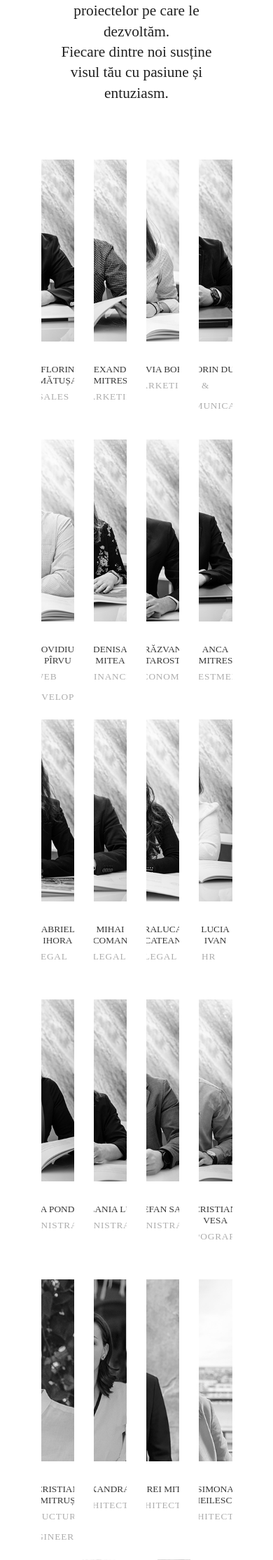
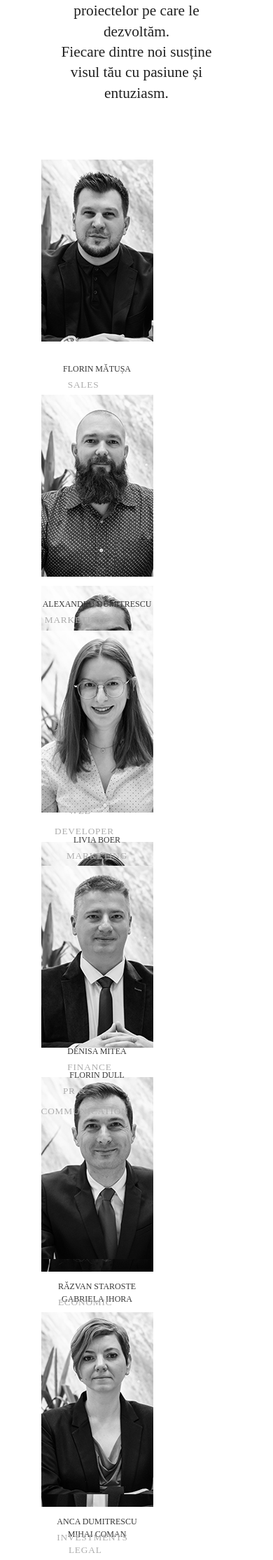
Before and after one commit to OvidiuTim/Novarion_v2, a PHP site: page /main.html in a window 390 px wide; the page is wider, and only the part inside the window is pictured. Shown: the part 3981-6210 px from the top of that part at 70% size. Run offline with PHP 8.4, Linux system fonts and the light colour scheme.

Commit message:
Jun 20_1
Responsive ready: only team to fix !

```diff
--- a/main.html
+++ b/main.html
@@ -344,7 +344,7 @@
 
 				<div class="sixthrow">
 
-					<div class="memberBox">
+					<div class="memberBox" id="memberBoxInv">
 						<div class="nameJob">
 							<h5 class="name"></h5>
 							<p class="Job"></p>
@@ -369,7 +369,7 @@
 						</div>
 					</div>
 
-					<div class="memberBox" >
+					<div class="memberBox" id="memberBoxInv" >
 						<div class="nameJob">
 							<h5 class="name"></h5>
 							<p class="Job"></p>
--- a/style.css
+++ b/style.css
@@ -550,7 +550,7 @@ header .btnProjects:hover{
 .teamTable{
     display: flex;
     flex-direction: column;
-    justify-content: start;
+    justify-content: space-betwee;
     align-items: center;
 }
 .onerow{
@@ -636,11 +636,51 @@ p.description{
     padding: 0;
     margin: 0;
 }
-#memberBox{
+
+
+    /*when clicked florin*/
+#memberBox.open{
+    cursor: pointer;
+    filter: grayscale(0%);
+    max-height: 50rem;
+}
+#memberBox.open .description{
+
+    display: block;
+    background-color: #ffffff;
+    height: 60rem;
+    font-size: 1rem;
+    margin-top: 1rem;
+
+}
+#memberBox.open .nameJob{
+    display: none;
+}
+#memberBox img{
+    min-height: 16.25rem;
+    max-height: 16.25rem;
+    width: 100%;
+    object-fit: cover;
+    object-position: 100% 20%;
+
+
+}
+
+
+
+
+#memberBox:hover{
+    cursor: pointer;
+    filter: grayscale(0%)
+}
+
+/*when clicked alex*/
+#memberBox ,#memberBoxAlex, #memberBoxLiv, #memberBoxFlo , #memberBoxOvi , #memberBoxDen , #memberBoxRaz  {
     display: flex;
     flex-direction: column;
     align-items: center;
-    width: 17.5%;
+    /*width: 17.5%;*/
+    width: 16.25rem;
     max-height: 24rem;
     overflow: hidden;
     filter: grayscale(100%);
@@ -649,57 +689,6 @@ p.description{
     -moz-transition: max-height 0,7s;
     transition: max-height 0,7s;
 }
-
-    /*when clicked florin*/
-#memberBox.open{
-    cursor: pointer;
-    filter: grayscale(0%);
-    max-height: 70rem;
-}
-#memberBox.open .description{
-
-    display: block;
-    background-color: #ffffff;
-    height: 60rem;
-    font-size: 1rem;
-    margin-top: 1rem;
-
-}
-#memberBox.open .nameJob{
-    display: none;
-}
-#memberBox img{
-    min-height: 16.25rem;
-    max-height: 16.25rem;
-    width: 100%;
-    object-fit: cover;
-    object-position: 100% 20%;
-
-
-}
-
-
-
-
-#memberBox:hover{
-    cursor: pointer;
-    filter: grayscale(0%)
-}
-
-/*when clicked alex*/
-#memberBoxAlex, #memberBoxLiv, #memberBoxFlo , #memberBoxOvi , #memberBoxDen , #memberBoxRaz  {
-    display: flex;
-    flex-direction: column;
-    align-items: center;
-    width: 17.5%;
-    max-height: 24rem;
-    overflow: hidden;
-    filter: grayscale(100%);
-    /* transition open member box*/
-    -webkit-transition: max-height 0.7s;
-    -moz-transition: max-height 0,7s;
-    transition: max-height 0,7s;
-}
 #memberBoxAlex.open,  #memberBoxLiv.open , #memberBoxFlo.open,  #memberBoxOvi.open , #memberBoxDen.open , #memberBoxRaz.open {
     cursor: pointer;
     filter: grayscale(0%);
@@ -711,15 +700,16 @@ p.description{
     height: 30rem;
     font-size: 1rem;
     margin-top: 1rem;
-
 }
 #memberBoxAlex.open .nameJob,  #memberBoxLiv.open .nameJob, #memberBoxFlo.open .nameJob,  #memberBoxOvi.open .nameJob, #memberBoxDen.open .nameJob, #memberBoxRaz.open .nameJob, #memberBoxAnca .open.nameJob{
     display: none;
 }
-#memberBoxAlex img, #memberBoxLiv img, #memberBoxFlo img, #memberBoxOvi img, #memberBoxDen img, #memberBoxRaz img, #memberBoxAnca img{
-    min-height: 16.25rem;
+#memberBoxAlex img, #memberBoxLiv img, #memberBoxFlo img, #memberBoxOvi img, #memberBoxDen img, #memberBoxRaz img, #memberBoxAnca img, #memberBox img{
+    height: 16.25rem;
+    width: 16.25rem;
+    /*min-height: 16.25rem;
     max-height: 16.25rem;
-    width: 100%;
+    width: 100%;*/
     object-fit: cover;
     object-position: 100% 20%;
 }
@@ -731,12 +721,13 @@ p.description{
 
  /*when clicked anc*/
  #memberBoxAnc, #memberBoxGab, #memberBoxMih, #memberBoxRal,#memberBoxLuc,#memberBoxDel,#memberBoxMel,#memberBoxSte,
- #memberBoxCri,#memberBoxCrs,#memberBoxAle,#memberBoxAnd,#memberBoxSim,#memberBoxDan,#memberBoxRau
+ #memberBoxCri,#memberBoxCrs,#memberBoxAle,#memberBoxAnd,#memberBoxSim,#memberBoxDan,#memberBoxRau, #memberBoxInv
  {
     display: flex;
     flex-direction: column;
     align-items: center;
-    width: 17.5%;
+    /*width: 17.5%;*/
+    width: 16.25rem;
     max-height: 24rem;
     overflow: hidden;
     filter: grayscale(100%);
@@ -747,11 +738,15 @@ p.description{
     transition: max-height 0,7s;
 }
 #memberBoxAnc.open, #memberBoxGab.open, #memberBoxMih.open, #memberBoxRal.open,#memberBoxLuc.open,#memberBoxDel.open,#memberBoxMel.open,#memberBoxSte.open,
-#memberBoxCri.open,#memberBoxCrs.open,#memberBoxAle.open,#memberBoxAnd.open,#memberBoxSim.open,#memberBoxDan.open{
+#memberBoxCri.open,#memberBoxDan.open{
     cursor: pointer;
     filter: grayscale(0%);
-    max-height: 70rem;
-
+    max-height: 50rem;
+}
+#memberBoxCrs.open,#memberBoxAle.open,#memberBoxAnd.open,#memberBoxSim.open{
+    cursor: pointer;
+    filter: grayscale(0%);
+    max-height: 47rem;
 }
 #memberBoxAnc.open .description, #memberBoxGab.open .description, #memberBoxMih.open .description, #memberBoxRal.open .description,#memberBoxLuc.open .description,#memberBoxDel.open .description,#memberBoxMel.open .description,#memberBoxSte.open .description,
     #memberBoxCri.open .description,#memberBoxCrs.open .description,#memberBoxAle.open .description,#memberBoxAnd.open .description,#memberBoxSim.open .description,#memberBoxDan.open .description{
@@ -760,17 +755,19 @@ p.description{
     height: 35rem;
     font-size: 1rem;
     margin-top: 1rem;
-
-}
+}
+
 #memberBoxAnc.open .nameJob ,#memberBoxAnc.open .nameJob , #memberBoxGab.open .nameJob ,  #memberBoxMih.open .nameJob , #memberBoxRal.open .nameJob ,#memberBoxLuc.open .nameJob ,#memberBoxDel.open .nameJob ,#memberBoxMel.open .nameJob ,#memberBoxSte.open .nameJob ,
 #memberBoxCri.open .nameJob ,#memberBoxCrs.open .nameJob ,#memberBoxAle.open .nameJob ,#memberBoxAnd.open .nameJob ,#memberBoxSim.open .nameJob ,#memberBoxDan.open .nameJob ,#memberBoxRau.open .nameJob {
     display: none;
 }
 #memberBoxAnc img,  #memberBoxAnc img, #memberBoxGab img, #memberBoxMih img, #memberBoxRal img,#memberBoxLuc img,#memberBoxDel img,#memberBoxMel img,#memberBoxSte img,
 #memberBoxCri img,#memberBoxCrs img,#memberBoxAle img,#memberBoxAnd img,#memberBoxSim img,#memberBoxDan img,#memberBoxRau img{
-    min-height: 16.25rem;
+    height: 16.25rem;
+    width: 16.25rem;
+     /*min-height: 16.25rem;
     max-height: 16.25rem;
-    width: 100%;
+    width: 100%;*/
     object-fit: cover;
     object-position: 100% 20%;
 }
@@ -783,8 +780,7 @@ p.description{
 #memberBoxRau.open{
     cursor: pointer;
     filter: grayscale(0%);
-    display: flex;
-    flex-direction: row;
+    display: inline;
     width: 50%;
     padding: 2rem;
 }
@@ -819,6 +815,8 @@ p.description{
     line-height: 1.4rem;
     box-shadow: 0 0 1rem rgba(0,0,0,.1);
 }
+
+
 
 /*MEDIA*/
 .media{
@@ -1295,22 +1293,46 @@ p.description{
     .projectsBtns3{
         height: 14rem !important;
     }
+
+
     .echipa{
         height: 180rem;
     }
-
     .echipa p{
         width: 60%;
         font-size: 16pt;
     }
     .nameJob h5{
-        font-size: 10pt;
-    }
-    #memberBox .Job, #memberBoxAlex .Job, #memberBoxLiv .Job, #memberBoxFlo .Job, #memberBoxOvi .Job, #memberBoxDen .Job, #memberBoxRaz .Job,#memberBoxAlex .Job,  #memberBoxAnc .Job, #memberBoxGab .Job, #memberBoxMih .Job, #memberBoxRal .Job,#memberBoxLuc .Job,#memberBoxDel .Job,#memberBoxMel .Job,#memberBoxSte .Job,
-#memberBoxCri .Job,#memberBoxCrs .Job,#memberBoxAle .Job,#memberBoxAnd .Job,#memberBoxSim .Job,#memberBoxDan .Job,#memberBoxRau .Job{
-    text-align: center;
-    font-size: 10pt;
-    margin-right: 0;
+        font-size: 9pt;
+    }
+
+#memberBox ,#memberBoxAlex, #memberBoxLiv, #memberBoxFlo , #memberBoxOvi , #memberBoxDen , #memberBoxRaz, #memberBoxAnc, #memberBoxGab, #memberBoxMih, #memberBoxRal,#memberBoxLuc,#memberBoxDel,#memberBoxMel,#memberBoxSte,
+#memberBoxCri,#memberBoxCrs,#memberBoxAle,#memberBoxAnd,#memberBoxSim,#memberBoxDan,#memberBoxRau, #memberBoxInv {
+    width: 10rem;
+    max-height: 24rem;
+}
+#memberBoxAlex.open .description ,#memberBoxLiv.open .description, #memberBoxFlo.open .description, #memberBoxOvi.open .description , #memberBoxDen.open .description , #memberBoxRaz.open .description, #memberBoxGab.open .description, #memberBoxRal.open .description,#memberBoxLuc.open .description,#memberBoxDel.open .description,
+#memberBoxCrs.open .description,#memberBoxAle.open .description,#memberBoxAnd.open .description,#memberBoxSim.open .description {
+    display: inline;
+    background-color: #ffffff;
+    height: 30rem;
+    width: 100%;
+    font-size: 11pt;
+    margin-top: 1rem;
+    line-height: 1.5rem;
+}
+#memberBox.open .description, #memberBoxAnc.open .description, #memberBoxMih.open .description,#memberBoxMel.open .description,#memberBoxSte.open .description,#memberBoxCri.open .description{
+    display: inline;
+    background-color: #ffffff;
+    max-height: 100rem;
+    width: 100%;
+    font-size: 11pt;
+    margin-top: 1rem;
+    line-height: 1.5rem;
+}
+#memberBoxAlex img, #memberBoxDen img, #memberBoxRaz img,#memberBoxLuc img, #memberBoxMel img, #memberBoxAle img,#memberBoxSim img,#memberBoxRau img{
+    object-fit: cover;
+    object-position: 100% 30%;
 }
     .media{
         padding-top: 2rem;
@@ -1484,6 +1506,37 @@ p.description{
         width: 90%;
         margin-bottom: 1.5rem;
     }
+    .echipa{
+        height: 500rem;
+        width: 100%;
+    }
+    .nameJob p{
+        font-size: 10pt;
+        text-align: center;
+    }
+    .onerow,.tworow,.thirdrow,.fourthrow, .fifthrow , .sixthrow{
+        display: flex;
+        flex-wrap: wrap;
+    }
+    .onerow .memberBox, .tworow .memberBox,.thirdrow .memberBox,.fourthrow .memberBox , .fifthrow .memberBox , .sixthrow .memberBox{
+        width: 15rem;
+    }
+    .tworow {
+        top: 40rem;
+    }
+    .thirdrow{
+        top:60rem;
+    }
+    .fourthrow{
+        top: 80rem;
+    }
+    .fifthrow{
+        top:100rem;
+    }
+    .sixthrow{
+        top: 120rem;
+    }
+
 
     .media h4{
         font-size: 2rem !important;
@@ -1524,7 +1577,6 @@ p.description{
 
     .footer{
         background-image: none;
-        padding-bottom: 4rem;
         height: 70rem;
     }
     .wrapperFooter{
@@ -1542,7 +1594,7 @@ p.description{
         text-align: left;
         font-size: 1rem;
         padding-top: 2rem;
-        padding-bottom: 2rem;
+        padding-bottom: 3rem;
         line-height: 1.5rem;
     }
     .footer1{
@@ -1578,14 +1630,14 @@ p.description{
     }
     .socialIcons{
         justify-content: space-around;
-        padding-top: 2rem;
+        padding-top: 1rem;
         width: 60%;
     }
     .socialIcons img{
         height: 2rem;
     }
     .footer3{
-        height: 25rem;
+        height: 19rem;
         width: 70%;
         display: flex;
         flex-direction: column;
```
